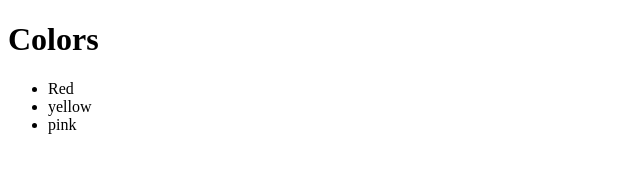
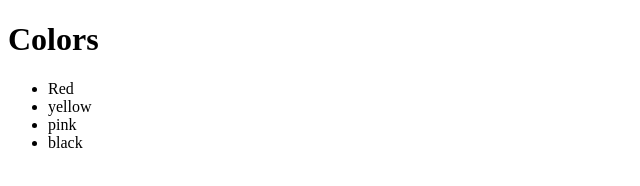
Before and after one commit to RohitSVNIT/testGit, a plain HTML site: page index.html in a window 1280 px wide. Shown: the full height of the page, 0-640 px from the left. Drawn offline with Linux system fonts and the light colour scheme.

Commit message:
Added branch with change

```diff
--- a/index.html
+++ b/index.html
@@ -9,6 +9,7 @@
 		<li>Red</li>
 		<li>yellow</li>
 		<li>pink</li>
+		<li>black</li>
 	</ul>
 </body>
 </html>
```
